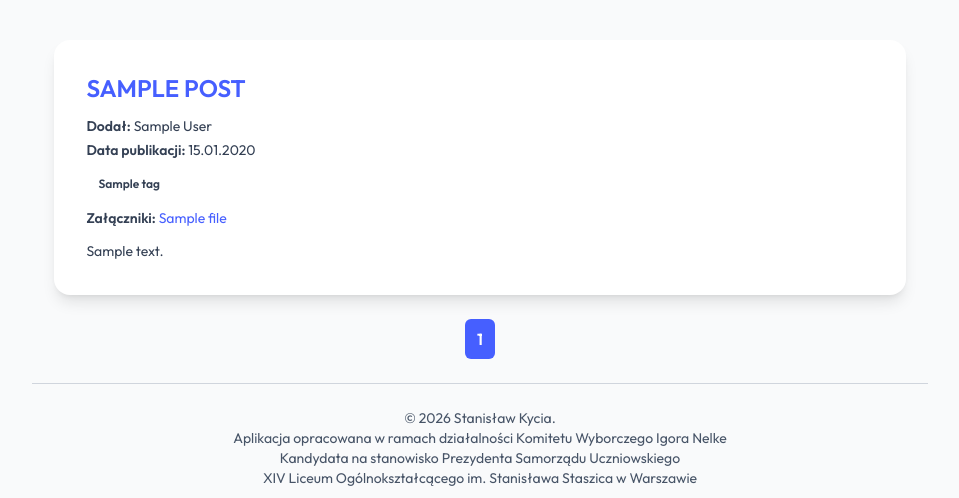
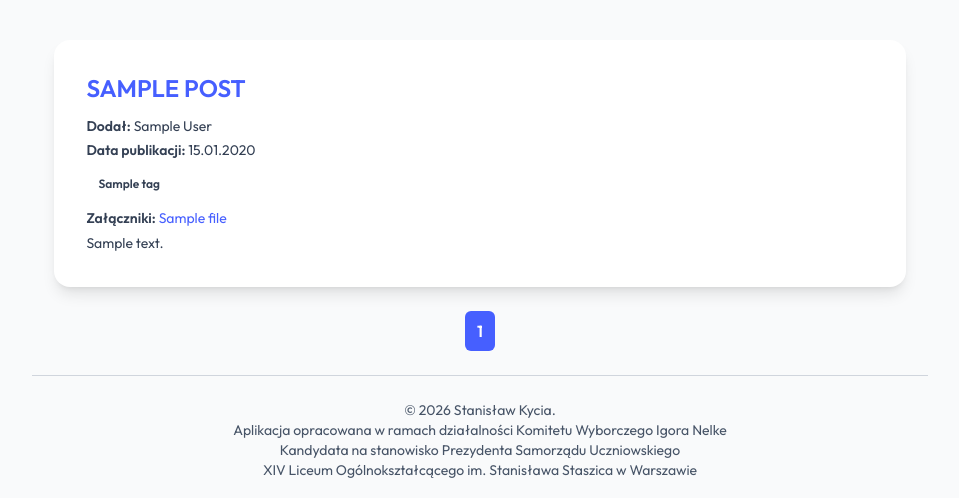
Before and after one commit to staskycia/itos, a Flask app: template app/templates/board.html in a window 1280 px wide. Shown: the part 92-590 px from the top of the page, without its empty margins (160-1119 px from the left). Run offline with Flask 3, Linux system fonts and the light colour scheme; the template is opened without the code that fills it: most values are stand-ins (such as "Sample title", 1, 10 or a date in 2020); some libraries are stand-ins or nearby versions.

Commit message:
tags 2.1

```diff
--- a/app/templates/board.html
+++ b/app/templates/board.html
@@ -60,7 +60,7 @@
               {% endfor %}
             </p>
           {% endif %}
-          <p class="pt-2 leading-relaxed postcontent">
+          <p class="leading-relaxed postcontent">
             {{ post.content.replace('\n', '<br>') | safe }}
           </p>
         </div>
```
